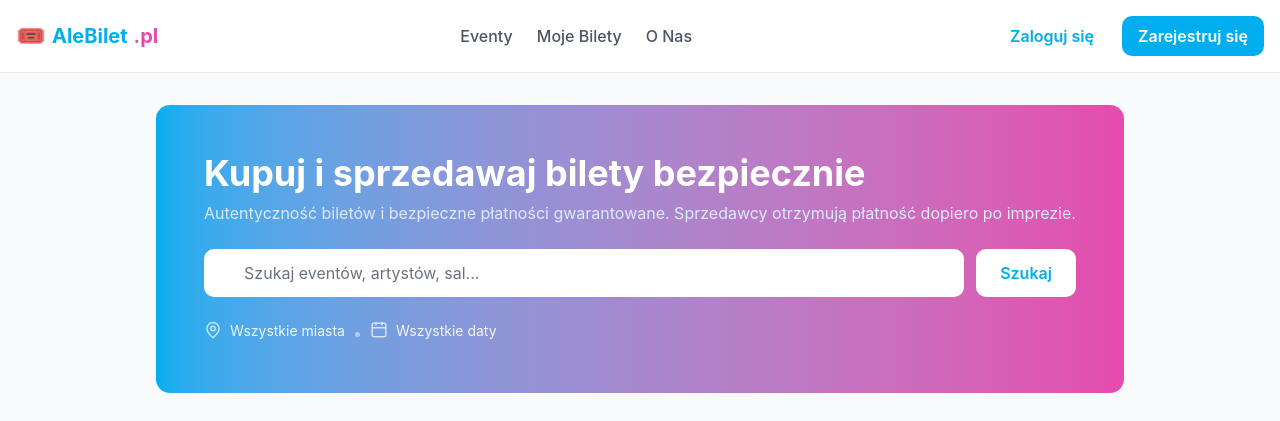
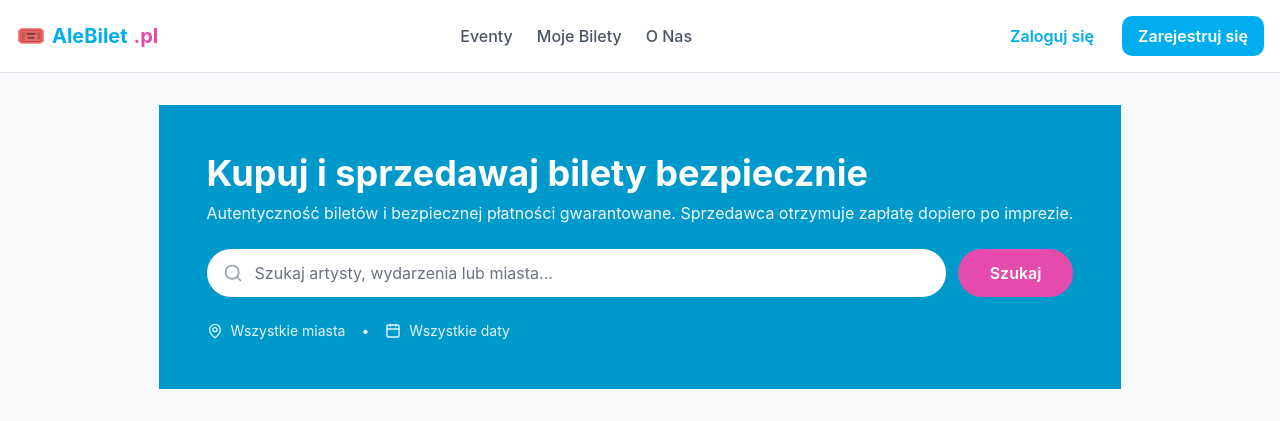
Before and after one commit to josphato907/albeit, a Next.js app: page / in a window 1280 px wide. Shown: the top 421 px of the page. Built offline with nearby package versions, Linux system fonts and the light colour scheme.

Commit message:
Update hero section to bright teal background (#0099CC) with pink search button and improved styling

```diff
--- a/components/search-bar.tsx
+++ b/components/search-bar.tsx
@@ -26,38 +26,42 @@ export default function SearchBar({ onSearch }: SearchBarProps) {
   return (
     <div className="mb-12">
       {/* Hero Banner */}
-      <div className="bg-gradient-to-r from-[#00aeef] to-[#e54bad] rounded-xl p-8 md:p-12 text-white mb-8">
-        <h1 className="text-3xl md:text-4xl font-bold mb-2">Kupuj i sprzedawaj bilety bezpiecznie</h1>
-        <p className="text-blue-100 mb-6">Autentyczność biletów i bezpieczne płatności gwarantowane. Sprzedawcy otrzymują płatność dopiero po imprezie.</p>
+      <div className="bg-[#0099CC] p-8 md:p-12 text-white mb-8">
+        <h1 className="text-3xl md:text-4xl font-bold mb-2 text-white">Kupuj i sprzedawaj bilety bezpiecznie</h1>
+        <p className="text-white opacity-95 mb-6">Autentyczność biletów i bezpiecznej płatności gwarantowane. Sprzedawca otrzymuje zapłatę dopiero po imprezie.</p>
 
         {/* Search Input */}
-        <div className="flex flex-col md:flex-row gap-3 mb-6">
+        <div className="flex flex-col sm:flex-row gap-3 mb-6">
           <div className="flex-1 relative">
-            <SearchIcon className="absolute left-3 top-3 text-white opacity-70" size={20} />
+            <SearchIcon className="absolute left-4 top-1/2 -translate-y-1/2 text-gray-400" size={20} />
             <input
               type="text"
-              placeholder="Szukaj eventów, artystów, sal..."
+              placeholder="Szukaj artysty, wydarzenia lub miasta..."
               value={query}
               onChange={(e) => setQuery(e.target.value)}
               onKeyPress={handleKeyPress}
-              className="w-full pl-10 pr-4 py-3 rounded-lg bg-white bg-opacity-90 text-gray-900 placeholder-gray-500 focus:outline-none focus:ring-2 focus:ring-white"
+              className="w-full pl-12 pr-4 py-3 rounded-full bg-white text-gray-900 placeholder-gray-500 focus:outline-none focus:ring-2 focus:ring-white"
             />
           </div>
           <button
             onClick={handleSearch}
-            className="px-6 py-3 bg-white text-[#00aeef] font-semibold rounded-lg hover:bg-opacity-90 transition"
+            className="px-8 py-3 bg-[#E54BAD] text-white font-semibold rounded-full hover:bg-opacity-90 transition whitespace-nowrap"
           >
             Szukaj
           </button>
         </div>
 
         {/* Quick Links */}
-        <div className="flex flex-wrap gap-2">
-          <MapPinIcon className="text-white opacity-70" size={18} />
-          <span className="text-sm opacity-90">Wszystkie miasta</span>
-          <span className="opacity-50">•</span>
-          <CalendarIcon className="text-white opacity-70" size={18} />
-          <span className="text-sm opacity-90">Wszystkie daty</span>
+        <div className="flex flex-wrap gap-4 text-sm text-white opacity-90">
+          <div className="flex items-center gap-2">
+            <MapPinIcon size={16} />
+            <span>Wszystkie miasta</span>
+          </div>
+          <span>•</span>
+          <div className="flex items-center gap-2">
+            <CalendarIcon size={16} />
+            <span>Wszystkie daty</span>
+          </div>
         </div>
       </div>
 
```
